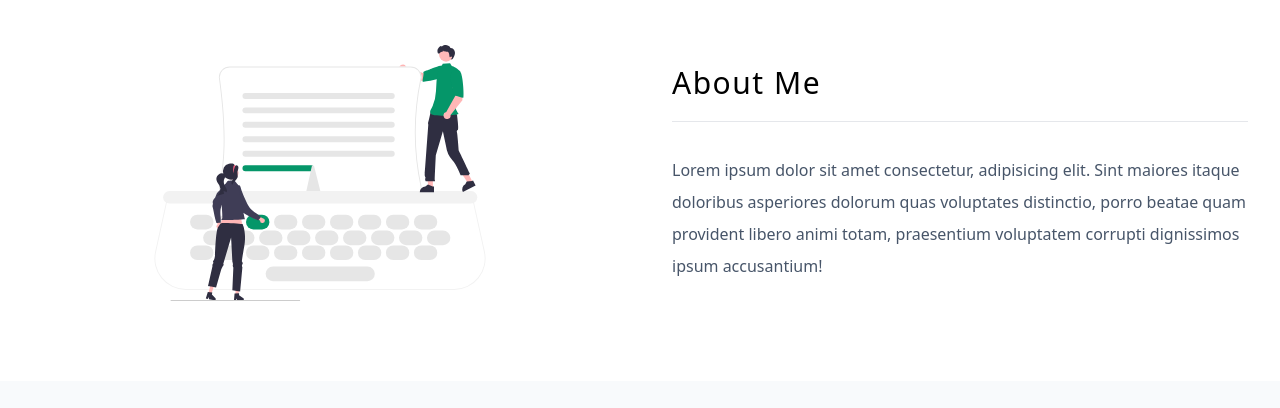
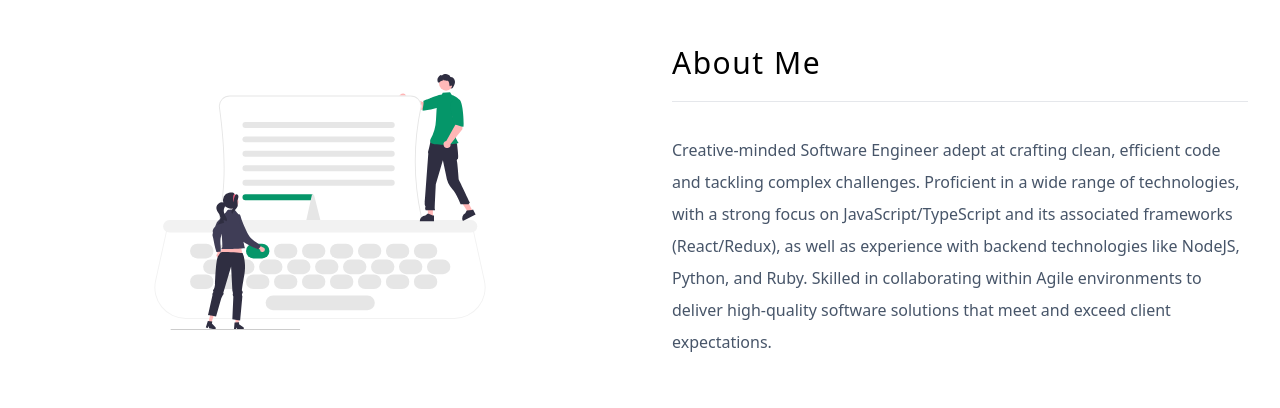
Before and after one commit to thenatural86/portfolio-3, a React (Vite) app: page / in a window 1280 px wide. Shown: the part 1420-1828 px from the top of the page. Built offline with nearby package versions, Linux system fonts and the light colour scheme.

Commit message:
updates about me

```diff
--- a/src/components/About.jsx
+++ b/src/components/About.jsx
@@ -8,10 +8,13 @@ const About = () => {
         <article>
           <SectionTitle text='about me' />
           <p className='text-slate-600 mt-8 leading-loose'>
-            Lorem ipsum dolor sit amet consectetur, adipisicing elit. Sint
-            maiores itaque doloribus asperiores dolorum quas voluptates
-            distinctio, porro beatae quam provident libero animi totam,
-            praesentium voluptatem corrupti dignissimos ipsum accusantium!
+            Creative-minded Software Engineer adept at crafting clean, efficient
+            code and tackling complex challenges. Proficient in a wide range of
+            technologies, with a strong focus on JavaScript/TypeScript and its
+            associated frameworks (React/Redux), as well as experience with
+            backend technologies like NodeJS, Python, and Ruby. Skilled in
+            collaborating within Agile environments to deliver high-quality
+            software solutions that meet and exceed client expectations.
           </p>
         </article>
       </div>
```
